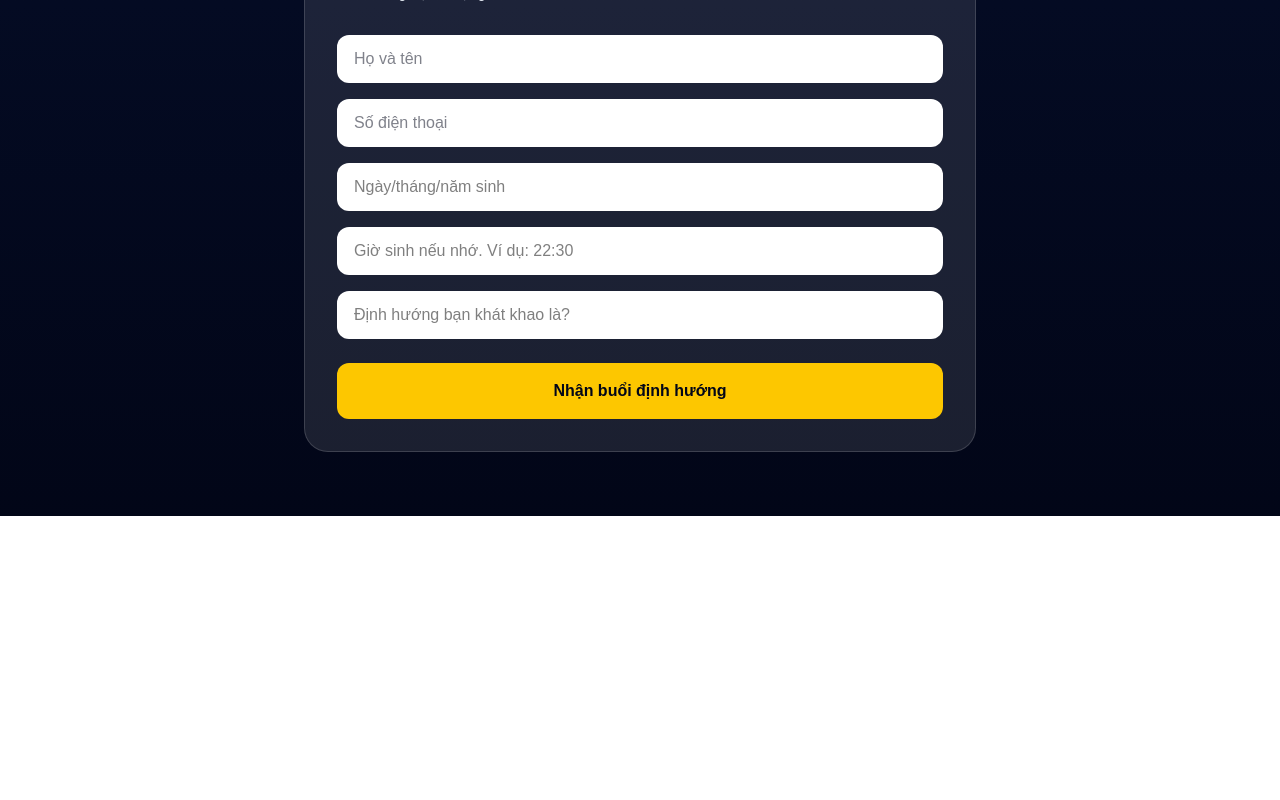
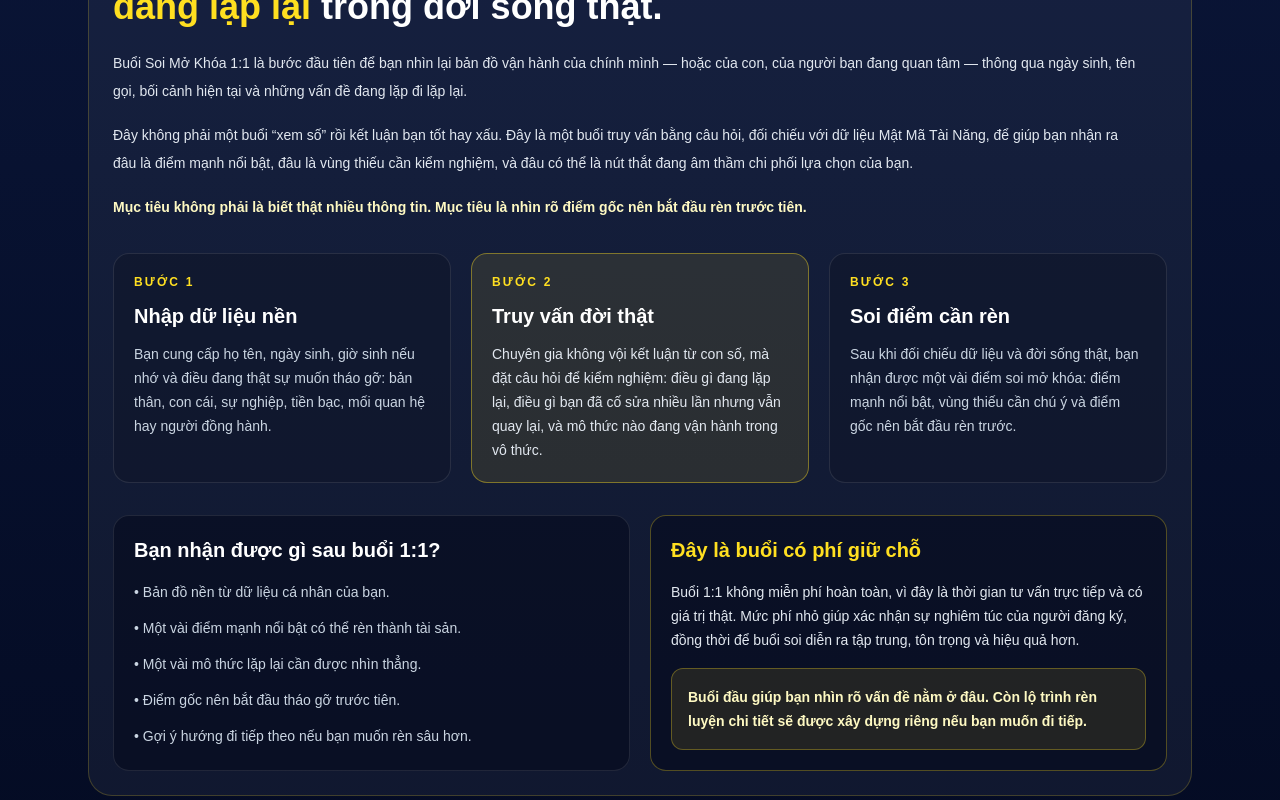
Before and after one commit to lanmatmathinhvuong-dot/mtmv, a Next.js app: page / in a window 1280 px wide. Shown: the part 4660-5460 px from the top of the page. Before the commit the page ends 5176 px from the top, so only its background shows below. Built offline with nearby package versions, Linux system fonts and the light colour scheme; no server answers.

Commit message:
them module buoi soi mo khoa 1-1

```diff
--- a/app/page.tsx
+++ b/app/page.tsx
@@ -443,6 +443,112 @@ setGhiChuDacBiet("");
     </p>
   </div>
 </section>
+   <section className="mt-16 rounded-3xl border border-yellow-300/20 bg-white/5 p-6 text-left">
+  <p className="text-sm font-bold uppercase tracking-[0.25em] text-yellow-300">
+    BUỔI SOI MỞ KHÓA 1:1
+  </p>
+
+  <h2 className="mt-3 max-w-4xl text-3xl font-black leading-tight text-white md:text-4xl">
+    Không phán xét bạn là ai. Chỉ cùng bạn soi lại{" "}
+    <span className="text-yellow-300">điều đang lặp lại</span> trong đời sống thật.
+  </h2>
+
+  <div className="mt-5 max-w-5xl space-y-4 text-sm leading-7 text-slate-200">
+    <p>
+      Buổi Soi Mở Khóa 1:1 là bước đầu tiên để bạn nhìn lại bản đồ vận hành của
+      chính mình — hoặc của con, của người bạn đang quan tâm — thông qua ngày
+      sinh, tên gọi, bối cảnh hiện tại và những vấn đề đang lặp đi lặp lại.
+    </p>
+
+    <p>
+      Đây không phải một buổi “xem số” rồi kết luận bạn tốt hay xấu. Đây là một
+      buổi truy vấn bằng câu hỏi, đối chiếu với dữ liệu Mật Mã Tài Năng, để giúp
+      bạn nhận ra đâu là điểm mạnh nổi bật, đâu là vùng thiếu cần kiểm nghiệm,
+      và đâu có thể là nút thắt đang âm thầm chi phối lựa chọn của bạn.
+    </p>
+
+    <p className="font-semibold text-yellow-100">
+      Mục tiêu không phải là biết thật nhiều thông tin. Mục tiêu là nhìn rõ điểm
+      gốc nên bắt đầu rèn trước tiên.
+    </p>
+  </div>
+
+  <div className="mt-8 grid gap-5 md:grid-cols-3">
+    <div className="rounded-2xl border border-white/10 bg-slate-900/60 p-5">
+      <p className="text-xs font-bold uppercase tracking-[0.18em] text-yellow-300">
+        Bước 1
+      </p>
+      <h3 className="mt-3 text-xl font-black text-white">
+        Nhập dữ liệu nền
+      </h3>
+      <p className="mt-3 text-sm leading-6 text-slate-300">
+        Bạn cung cấp họ tên, ngày sinh, giờ sinh nếu nhớ và điều đang thật sự
+        muốn tháo gỡ: bản thân, con cái, sự nghiệp, tiền bạc, mối quan hệ hay
+        người đồng hành.
+      </p>
+    </div>
+
+    <div className="rounded-2xl border border-yellow-300/40 bg-yellow-300/10 p-5">
+      <p className="text-xs font-bold uppercase tracking-[0.18em] text-yellow-300">
+        Bước 2
+      </p>
+      <h3 className="mt-3 text-xl font-black text-white">
+        Truy vấn đời thật
+      </h3>
+      <p className="mt-3 text-sm leading-6 text-slate-200">
+        Chuyên gia không vội kết luận từ con số, mà đặt câu hỏi để kiểm nghiệm:
+        điều gì đang lặp lại, điều gì bạn đã cố sửa nhiều lần nhưng vẫn quay
+        lại, và mô thức nào đang vận hành trong vô thức.
+      </p>
+    </div>
+
+    <div className="rounded-2xl border border-white/10 bg-slate-900/60 p-5">
+      <p className="text-xs font-bold uppercase tracking-[0.18em] text-yellow-300">
+        Bước 3
+      </p>
+      <h3 className="mt-3 text-xl font-black text-white">
+        Soi điểm cần rèn
+      </h3>
+      <p className="mt-3 text-sm leading-6 text-slate-300">
+        Sau khi đối chiếu dữ liệu và đời sống thật, bạn nhận được một vài điểm
+        soi mở khóa: điểm mạnh nổi bật, vùng thiếu cần chú ý và điểm gốc nên
+        bắt đầu rèn trước.
+      </p>
+    </div>
+  </div>
+
+  <div className="mt-8 grid gap-5 md:grid-cols-2">
+    <div className="rounded-2xl border border-white/10 bg-slate-950/50 p-5">
+      <h3 className="text-xl font-black text-white">
+        Bạn nhận được gì sau buổi 1:1?
+      </h3>
+      <ul className="mt-4 space-y-3 text-sm leading-6 text-slate-300">
+        <li>• Bản đồ nền từ dữ liệu cá nhân của bạn.</li>
+        <li>• Một vài điểm mạnh nổi bật có thể rèn thành tài sản.</li>
+        <li>• Một vài mô thức lặp lại cần được nhìn thẳng.</li>
+        <li>• Điểm gốc nên bắt đầu tháo gỡ trước tiên.</li>
+        <li>• Gợi ý hướng đi tiếp theo nếu bạn muốn rèn sâu hơn.</li>
+      </ul>
+    </div>
+
+    <div className="rounded-2xl border border-yellow-300/30 bg-slate-950/50 p-5">
+      <h3 className="text-xl font-black text-yellow-300">
+        Đây là buổi có phí giữ chỗ
+      </h3>
+      <p className="mt-4 text-sm leading-6 text-slate-200">
+        Buổi 1:1 không miễn phí hoàn toàn, vì đây là thời gian tư vấn trực tiếp
+        và có giá trị thật. Mức phí nhỏ giúp xác nhận sự nghiêm túc của người
+        đăng ký, đồng thời để buổi soi diễn ra tập trung, tôn trọng và hiệu quả
+        hơn.
+      </p>
+
+      <p className="mt-4 rounded-xl border border-yellow-300/30 bg-yellow-300/10 p-4 text-sm font-semibold leading-6 text-yellow-100">
+        Buổi đầu giúp bạn nhìn rõ vấn đề nằm ở đâu. Còn lộ trình rèn luyện chi
+        tiết sẽ được xây dựng riêng nếu bạn muốn đi tiếp.
+      </p>
+    </div>
+  </div>
+</section>
         <section
           id="dang-ky"
           className="mt-16 w-full max-w-2xl rounded-3xl border border-white/15 bg-white/10 p-8 text-left"
```
